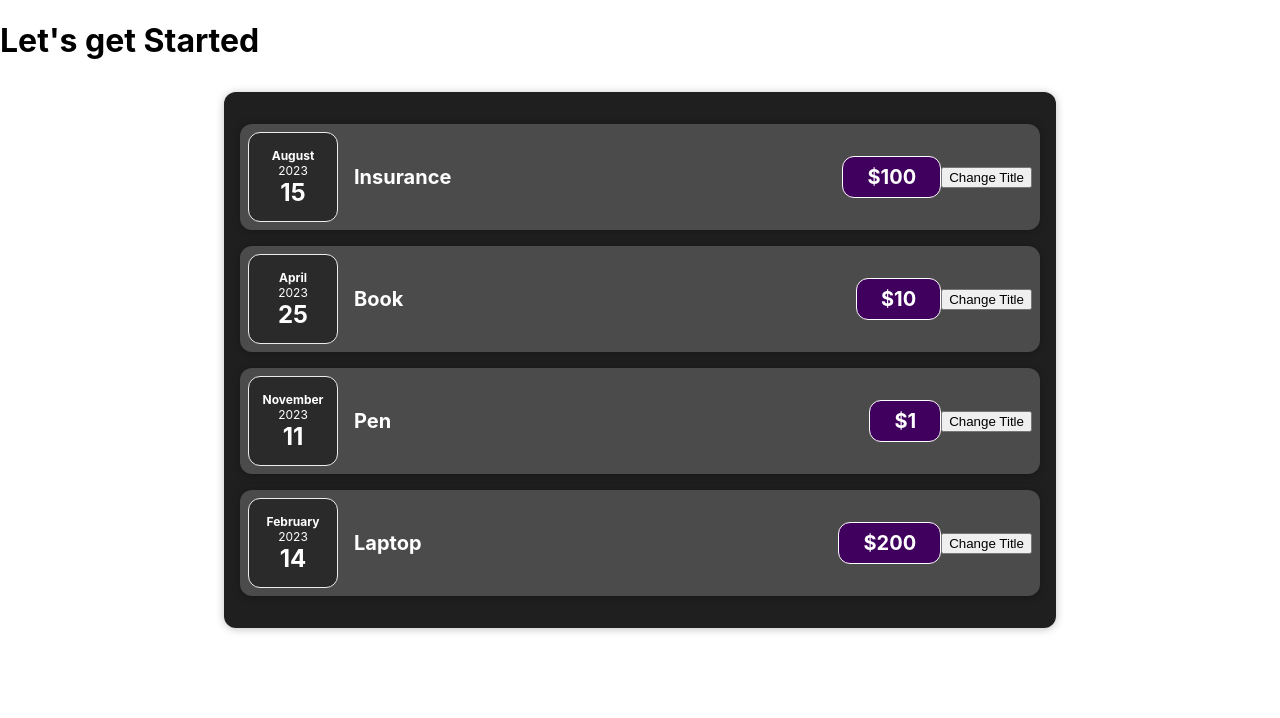
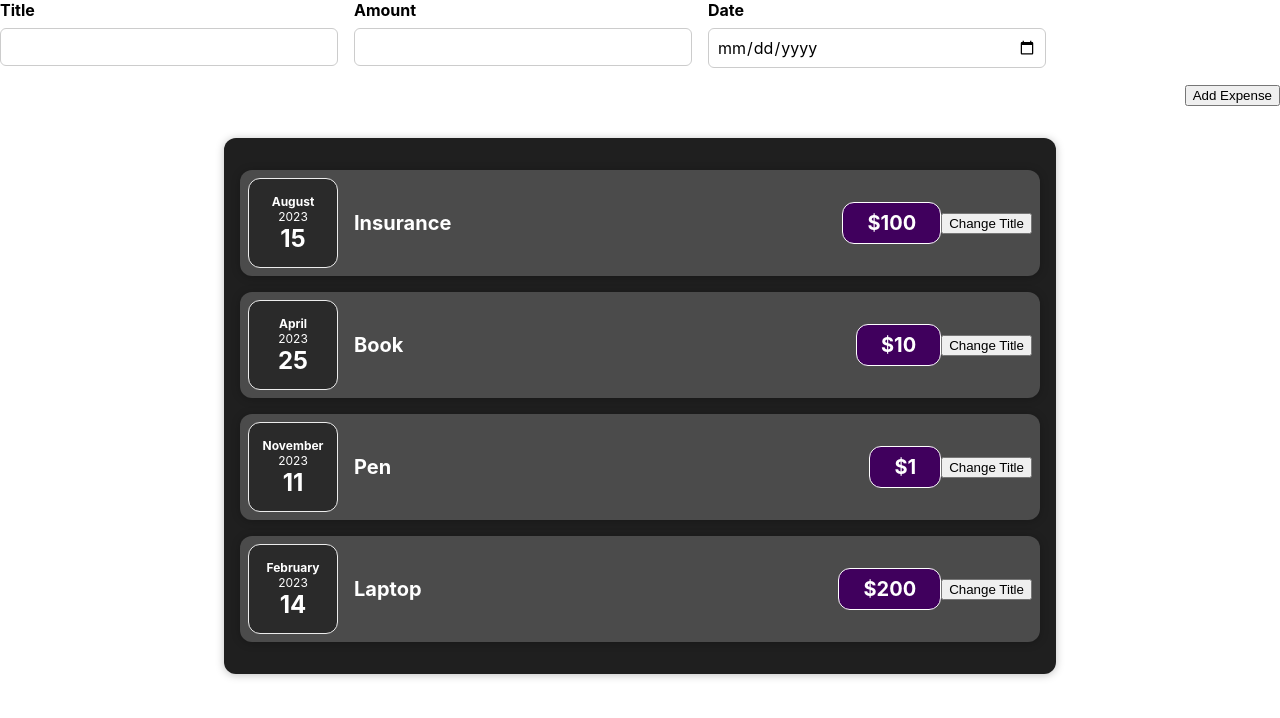
Before and after one commit to revivesanjeev/Expense_Tracker_react_js, a React (Create React App) app: page / in a window 1280 px wide. Shown: the top 718 px of the page. Built offline with nearby package versions, Linux system fonts and the light colour scheme.

Commit message:
adding form to collect data from user to get data of expense

```diff
--- a/src/App.js
+++ b/src/App.js
@@ -1,4 +1,5 @@
 import Expenses from "./componets/Expenses/Expenses";
+import NewExpense from "./componets/NewExpense/NewExpense";
 
 const App = () => {
   const expenses = [
@@ -10,7 +11,7 @@ const App = () => {
 
   return (
     <div>
-      <h1>Let's get Started</h1>
+   <NewExpense/>
       <Expenses expenses={expenses} />
     </div>
   );
--- /dev/null
+++ b/src/componets/NewExpense/ExpenseForm.css
@@ -0,0 +1,26 @@
+.new-expense__controls {
+  display: flex;
+  flex-wrap: wrap;
+  gap: 1rem;
+  margin-bottom: 1rem;
+  text-align: left;
+}
+
+.new-expense__control label {
+  font-weight: bold;
+  margin-bottom: 0.5rem;
+  display: block;
+}
+
+.new-expense__control input {
+  font: inherit;
+  padding: 0.5rem;
+  border-radius: 6px;
+  border: 1px solid #ccc;
+  width: 20rem;
+  max-width: 100%;
+}
+
+.new-expense__actions {
+  text-align: right;
+}
--- /dev/null
+++ b/src/componets/NewExpense/ExpenseForm.js
@@ -0,0 +1,66 @@
+import React, { useState } from "react";
+import "./ExpenseForm.css";
+
+const ExpenseForm = () => {
+  const [userInput, setUserInput] = useState({
+    enteredTitle: "",
+    enteredAmount: "",
+    enteredDate: "",
+  });
+  const titleChangeHandler = (event) => {
+    setUserInput((prevState) => {
+      return {
+        ...prevState,
+        enteredTitle: event.target.value,
+      };
+    });
+  };
+
+  const amountChangeHandler = (event) => {
+    setUserInput((prevState) => {
+      return {
+        ...prevState,
+        enteredAmount: event.target.value,
+      };
+    });
+  };
+
+  const dateChangeHandler = (event) => {
+    setUserInput((prevState) => {
+      return {
+        ...prevState,
+        enteredDate: event.target.value,
+      };
+    });
+  };
+
+  return (
+    <form>
+      <div className="new-expense__controls">
+        <div className="new-expense__control">
+          <label htmlFor="title">Title</label>
+          <input type="text" id="title" onChange={titleChangeHandler} />
+        </div>
+        <div className="new-expense__control">
+          <label htmlFor="amount">Amount</label>
+          <input type="number" id="amount" onChange={amountChangeHandler} />
+        </div>
+        <div className="new-expense__control">
+          <label htmlFor="date">Date</label>
+          <input
+            type="date"
+            id="date"
+            min="2023-01-01"
+            max="2024-12-31"
+            onChange={dateChangeHandler}
+          />
+        </div>
+      </div>
+      <div className="new-expense__actions">
+        <button type="submit">Add Expense</button>
+      </div>
+    </form>
+  );
+};
+
+export default ExpenseForm;
--- /dev/null
+++ b/src/componets/NewExpense/NewExpense.css
@@ -0,0 +1,26 @@
+.new-expense__controls {
+  display: flex;
+  flex-wrap: wrap;
+  gap: 1rem;
+  margin-bottom: 1rem;
+  text-align: left;
+}
+
+.new-expense__control label {
+  font-weight: bold;
+  margin-bottom: 0.5rem;
+  display: block;
+}
+
+.new-expense__control input {
+  font: inherit;
+  padding: 0.5rem;
+  border-radius: 6px;
+  border: 1px solid #ccc;
+  width: 20rem;
+  max-width: 100%;
+}
+
+.new-expense__actions {
+  text-align: right;
+}
--- /dev/null
+++ b/src/componets/NewExpense/NewExpense.js
@@ -0,0 +1,13 @@
+import React from "react";
+import ExpenseForm from "./ExpenseForm";
+import "./NewExpense.css";
+
+const NewExpense = () => {
+  return (
+    <div className="new-expense">
+      <ExpenseForm />
+    </div>
+  );
+};
+
+export default NewExpense;
```
